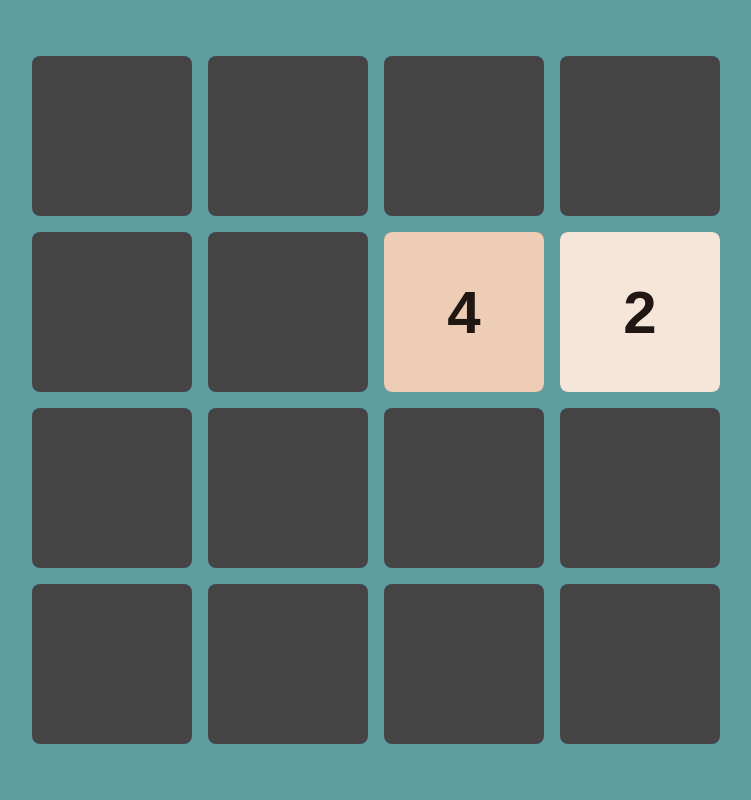
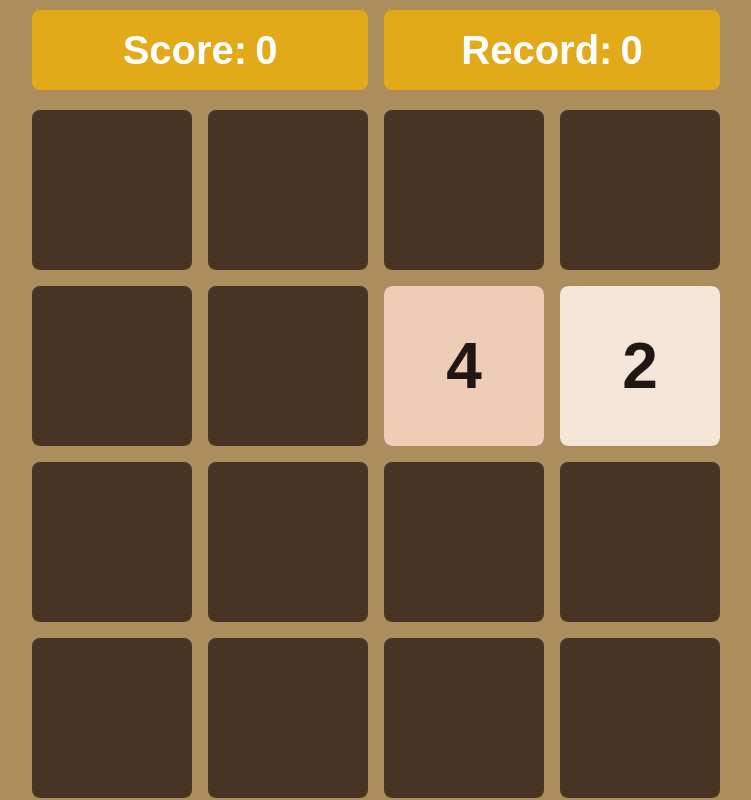
Before and after one commit to Arlan-Z/2048-HTML, a plain HTML site: page index.html in a window 1280 px wide. Shown: the whole page, without its empty margins (264-1015 px from the left). Drawn offline with Linux system fonts and the light colour scheme; a web font is replaced by a local one.

Commit message:
Score label added

```diff
--- a/index.html
+++ b/index.html
@@ -9,6 +9,15 @@
     <script src="./script.js" type="module"></script>
 </head>
 <body>
+    <div id="scoreboard">
+        <div class="score-block" >
+            Score: <span id="score"> 0</span>
+        </div>
+
+        <div class="score-block">
+            Record: <span id="record"> 0</span>
+        </div>
+    </div>
     <div id="game-board"></div>
 </body>
 </html>
--- a/script.js
+++ b/script.js
@@ -2,12 +2,18 @@ import { Grid } from "./grid.js";
 import {Tile} from "./tile.js";
 
 const gameBoard = document.getElementById("game-board");
+
+var record = 0;
+var score = 0;
+var isGameOver = false;
+
 
 const grid = new Grid(gameBoard);
 grid.getRandomEmptyCell().linkTile(new Tile(gameBoard));
 grid.getRandomEmptyCell().linkTile(new Tile(gameBoard));
 
 setupInputOnce();
+loadRecord();
 
 function setupInputOnce(){
     window.addEventListener("keydown", handleInput, {once: true});
@@ -53,13 +59,15 @@ async function handleInput(event){
 
     }
 
-
+    updateScore();
     const newTile = new Tile(gameBoard);
     grid.getRandomEmptyCell().linkTile(newTile);
 
     if(!canMoveDown() && !canMoveLeft() && !canMoveRight() && !canMoveUp()){
         await newTile.waitForAnimationEnd();
         alert("Try Again!");
+        isGameOver = true;
+        updateRecord();
         return;
     }
 
@@ -159,3 +167,29 @@ function canMoveInGroup(group){
         return targetCell.canAccept(cell.linkedTile);
     });
 }
+
+
+function updateScore() {
+    if(isGameOver) return;
+    score += 2;
+    document.getElementById('score').textContent = score;
+}
+
+function updateRecord() {
+    if(score > record)localStorage.setItem('record', score);
+    return;
+}
+
+function loadRecord(){
+    const savedRecord = localStorage.getItem('record');
+    if (savedRecord !== null) {
+        document.getElementById('record').textContent = savedRecord;
+        record = savedRecord;
+        return;
+    }
+    else{
+        document.getElementById('record').textContent = 0;
+        record = 0;
+    }
+
+}
--- a/style.css
+++ b/style.css
@@ -1,3 +1,5 @@
+@import url('https://fonts.cdnfonts.com/css/clear-sans');
+
 *{
     box-sizing: border-box;
     margin: 0;
@@ -5,11 +7,39 @@
 }
 
 body{
-    background-color: cadetblue;
+    background-color: rgb(172, 142, 93);
+    display: flex;
+    flex-direction: column;
+    justify-content: center;
+    align-items: center;
+    height: 100vh;
+}
+
+#scoreboard{
+    display: flex;
+    flex-direction:row;
+    justify-content: center;
+    align-items: center;
+}
+
+.score-block{
+    font-family: 'Clear Sans', sans-serif;
+    font-weight: bold;
+    color: white;
     display: flex;
     justify-content: center;
     align-items: center;
-    height: 100vh;
+    background-color: #e2a919;
+    width: 42vmin;
+    margin: 1vmin 1vmin 2.5vmin;
+    border-radius: 1vmin;
+    font-size: 5vmin;
+    height: 10vmin;
+}
+
+
+.score-block span{
+    margin-left: 1vmin;
 }
 
 #game-board{
@@ -25,13 +55,13 @@ body{
 }
 
 .cell{
-    background-color: #444;
+    background-color: #473425;
     border-radius: 1vmin;
 }
 
 .tile{
-    --y:1;
-    --x:2;
+    --y:0;
+    --x:0;
 
     position: absolute;
     top: calc(var(--y) * (var(--cell-size) + var(--cell-gap)));
@@ -42,9 +72,9 @@ body{
     width: 20vmin;
     height: 20vmin;
     border-radius: 1vmin;
-    font-family: Arial, Helvetica, sans-serif;
-    font-size: 7.5vmin;
-    font-weight: bold;
+    font-family: 'Clear Sans', sans-serif;
+    font-size: 8vmin;
+    font-weight: bolder;
     background-color: hsl(25, 60%, var(--bg-lightness));
     color: hsl(20, 25%, var(--text-lightness));
     transition: 100ms;
```
